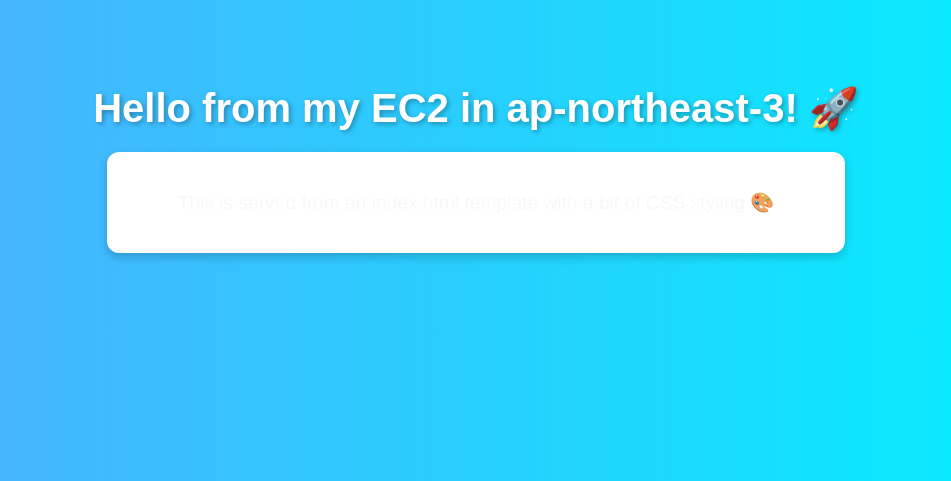
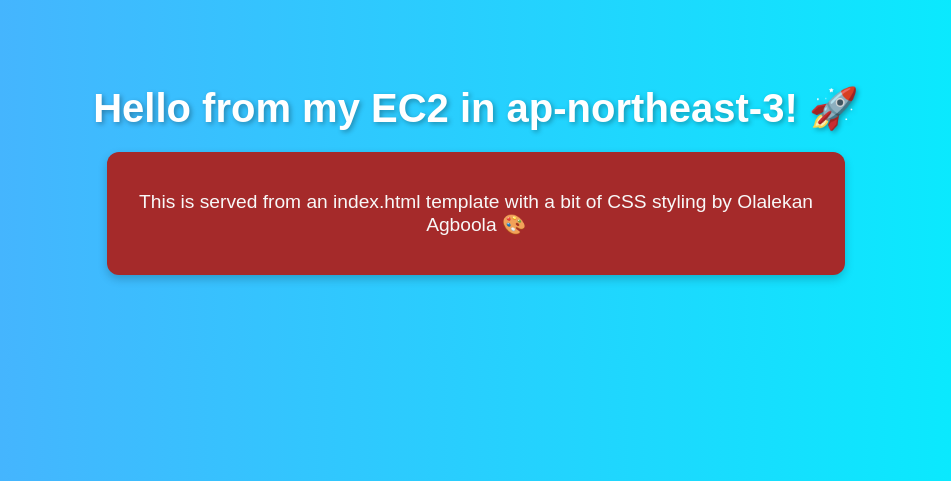
Before and after one commit to Samilincoln/Terraform-CI-CD, a Python web app: template templates/index.html in a window 1280 px wide. Shown: the top 481 px of the page, without its empty margins (164-1115 px from the left). Run offline with Jinja, Linux system fonts and the light colour scheme; the template is opened without the code that fills it, so the values that code supplies are empty.

Commit message:
Update index.html

```diff
--- a/templates/index.html
+++ b/templates/index.html
@@ -24,7 +24,7 @@
         }
 
         .card {
-            background: white;
+            background: brown;
             padding: 20px;
             margin: 20px auto;
             width: 60%;
@@ -36,7 +36,7 @@
 <body>
     <h1>Hello from my EC2 in ap-northeast-3! 🚀</h1>
     <div class="card">
-        <p>This is served from an index.html template with a bit of CSS styling 🎨</p>
+        <p>This is served from an index.html template with a bit of CSS styling  by Olalekan Agboola 🎨</p>
     </div>
 </body>
 </html>
```
